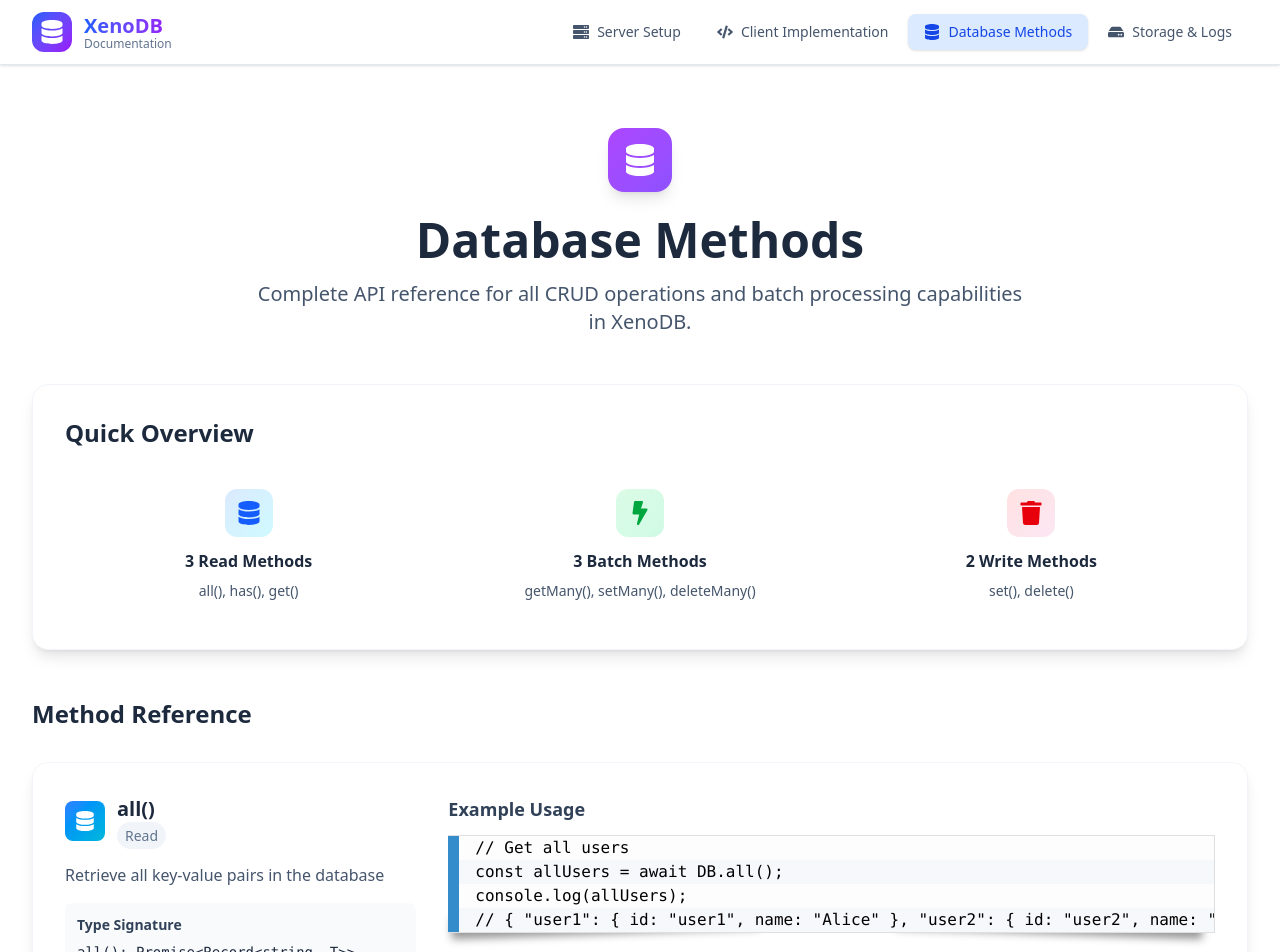
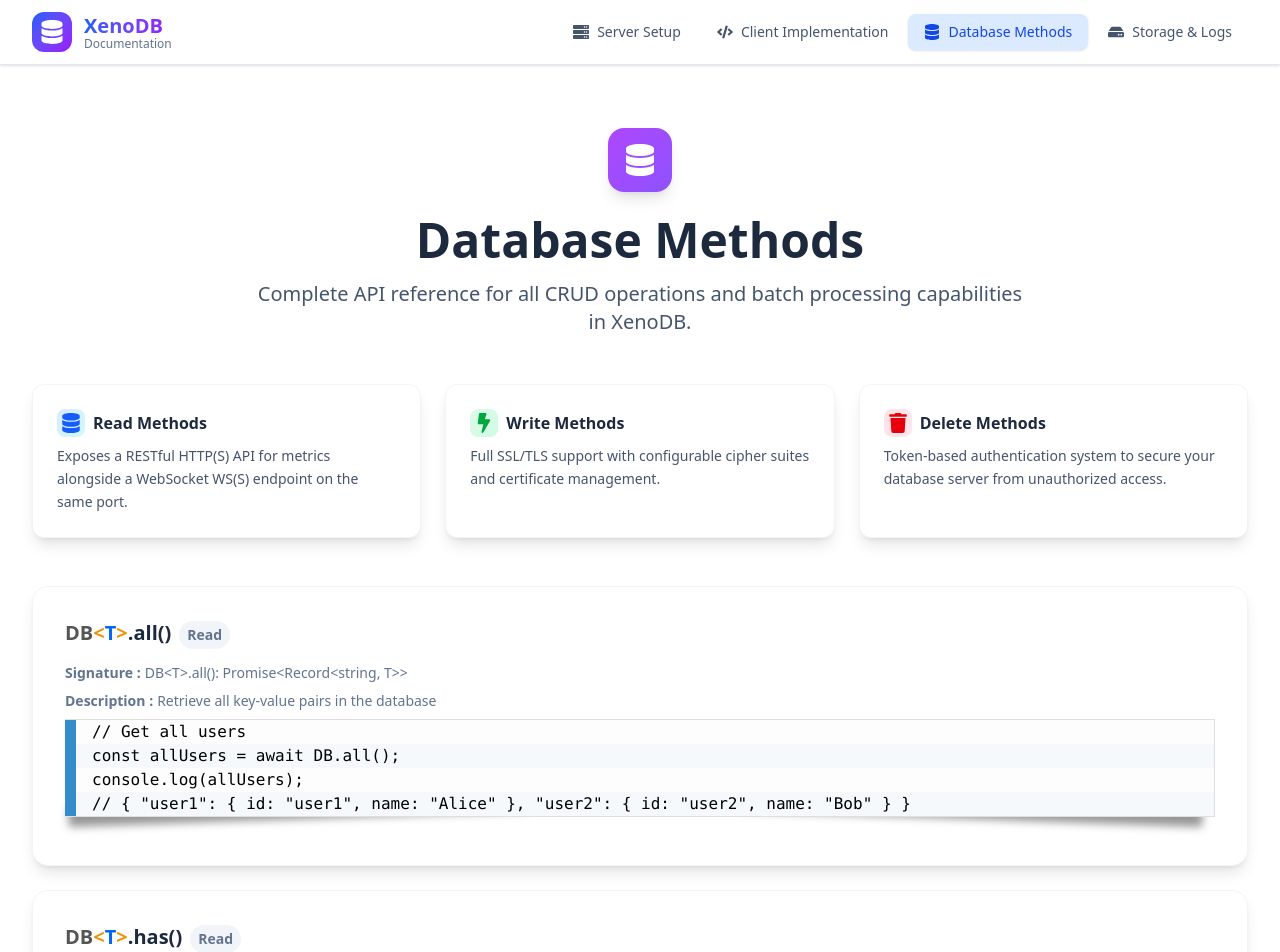
Before and after one commit to xenoDB/xenoSite, a React (Vite) app: page /database-methods in a window 1280 px wide. Shown: the top 952 px of the page. Built offline with nearby package versions, Linux system fonts and the light colour scheme.

Commit message:
Upd dbMethods page

```diff
--- a/src/pages/DatabaseMethods.tsx
+++ b/src/pages/DatabaseMethods.tsx
@@ -1,10 +1,7 @@
-import useScrollRestoration from "../hooks/RetainScroll";
+import { FaBolt, FaDatabase, FaTrash, FaUsers } from "react-icons/fa";
 import CodeBlock from "../utilities/CodeBlock";
-import { FaDatabase, FaTrash, FaUsers, FaBolt } from "react-icons/fa";
 
 export default function DatabaseMethods() {
-  useScrollRestoration();
-
   const methods = [
     {
       name: "all()",
@@ -115,49 +112,104 @@ console.log(\`Deleted \${deletedCount} out of \${results.length} users\`);`,
     },
   ];
 
-  const categoryColors = {
-    Read: "from-blue-500 to-cyan-500",
-    Write: "from-green-500 to-emerald-500",
-    Delete: "from-red-500 to-pink-500",
-    "Batch Read": "from-purple-500 to-violet-500",
-    "Batch Write": "from-orange-500 to-amber-500",
-    "Batch Delete": "from-rose-500 to-red-500",
-  };
+  const readIcon = (
+    <div className="w-7 h-7 bg-gradient-to-br from-blue-100 to-cyan-100 rounded-lg flex items-center justify-center mb-2">
+      <FaDatabase className="w-5 h-5 text-blue-600" />
+    </div>
+  );
 
-  const performanceExample = `// Example: Efficient batch operations
-const userIds = ["user1", "user2", "user3", "user4", "user5"];
+  const writeIcon = (
+    <div className="w-7 h-7 bg-gradient-to-br from-green-100 to-emerald-100 rounded-lg flex items-center justify-center mb-2">
+      <FaBolt className="w-5 h-5 text-green-600" />
+    </div>
+  );
 
-// ❌ Inefficient: Multiple individual requests
-const users1 = [];
-for (const id of userIds) {
-  const user = await DB.get(id);
-  users1.push(user);
-}
+  const deleteIcon = (
+    <div className="w-7 h-7 bg-gradient-to-br from-red-100 to-pink-100 rounded-lg flex items-center justify-center mb-2">
+      <FaTrash className="w-5 h-5 text-red-600" />
+    </div>
+  );
 
-// ✅ Efficient: Single batch request
-const users2 = await DB.getMany(userIds);
-
-// Performance improvement: ~5x faster for 5 items
-// Scales even better with more items`;
-
-  const errorHandlingExample = `// Example: Proper error handling
-try {
-  // Create user with validation
-  const user = await DB.set("user123", {
-    id: "user123",
-    name: "Alice Smith",
-    email: "alice@example.com",
-    age: 30
+  const features = [
+    {
+      icon: readIcon,
+      title: "Read Methods",
+      description:
+        "Exposes a RESTful HTTP(S) API for metrics alongside a WebSocket WS(S) endpoint on the same port.",
+    },
+    {
+      icon: writeIcon,
+      title: "Write Methods",
+      description:
+        "Full SSL/TLS support with configurable cipher suites and certificate management.",
+    },
+    {
+      icon: deleteIcon,
+      title: "Delete Methods",
+      description:
+        "Token-based authentication system to secure your database server from unauthorized access.",
+    },
+  ].map((feature, index) => {
+    {
+      return (
+        <div
+          key={index}
+          className="bg-white rounded-xl p-6 shadow-lg border border-slate-100"
+        >
+          <div className="flex items-center justify-left gap-2">
+            {feature.icon}
+            <h3 className="font-semibold text-slate-800 mb-2">
+              {feature.title}
+            </h3>
+          </div>
+          <p className="text-sm text-slate-600 leading-relaxed">
+            {feature.description}
+          </p>
+        </div>
+      );
+    }
   });
 
-  console.log("User created:", user);
-} catch (error) {
-  if (error.message.includes("validation")) {
-    console.error("Invalid user data:", error.message);
-  } else {
-    console.error("Database error:", error);
+  function T(method: {
+    icon: any;
+    name: string;
+    example: string;
+    category: string;
+    signature: string;
+    description: string;
+  }) {
+    const card = (
+      <div className="bg-white rounded-2xl p-8 shadow-lg border border-slate-100 mb-6">
+        <div className="flex items-center justify-left gap-2">
+          {method.icon}
+          <h3 className="text-xl font-bold text-slate-800 mb-2">
+            <span className="text-[#555555]">DB</span>
+            <span className="text-[#ED9302]">{"<"}</span>
+            <span className="text-[#0269ED]">{"T"}</span>
+            <span className="text-[#ED9302]">{">"}</span>.{method.name}
+          </h3>
+          <div className="text-sm  font-bold text-slate-500 bg-slate-100 px-2 py-1 rounded-full mb-1">
+            {method.category}
+          </div>
+        </div>
+
+        <div className="flex text-slate-600 mt-2 gap-1 flex-col sm:flex-row">
+          <div className="text-sm text-slate-500 font-bold">Signature :</div>
+          <div className="text-sm text-slate-500">
+            DB{"<T>"}.{method.signature}
+          </div>
+        </div>
+
+        <div className="flex text-slate-600 mt-2 mb-2 gap-1 flex-col sm:flex-row">
+          <div className="text-sm text-slate-500 font-bold">Description :</div>
+          <div className="text-sm text-slate-500">{method.description}</div>
+        </div>
+
+        <CodeBlock code={method.example} id="" language="typescript" />
+      </div>
+    );
+    return card;
   }
-}`;
 
   return (
     <div className="max-w-7xl mx-auto px-4 sm:px-6 lg:px-8 py-12">
@@ -175,178 +227,11 @@ try {
         </p>
       </div>
 
-      {/* Quick Overview */}
-      <div className="bg-white rounded-2xl p-8 shadow-lg border border-slate-100 mb-12">
-        <h2 className="text-2xl font-bold text-slate-800 mb-6">
-          Quick Overview
-        </h2>
-        <div className="grid md:grid-cols-3 gap-6">
-          <div className="text-center p-4">
-            <div className="w-12 h-12 bg-gradient-to-br from-blue-100 to-cyan-100 rounded-xl flex items-center justify-center mx-auto mb-3">
-              <FaDatabase className="w-6 h-6 text-blue-600" />
-            </div>
-            <h3 className="font-semibold text-slate-800 mb-2">
-              3 Read Methods
-            </h3>
-            <p className="text-sm text-slate-600">all(), has(), get()</p>
-          </div>
-          <div className="text-center p-4">
-            <div className="w-12 h-12 bg-gradient-to-br from-green-100 to-emerald-100 rounded-xl flex items-center justify-center mx-auto mb-3">
-              <FaBolt className="w-6 h-6 text-green-600" />
-            </div>
-            <h3 className="font-semibold text-slate-800 mb-2">
-              3 Batch Methods
-            </h3>
-            <p className="text-sm text-slate-600">
-              getMany(), setMany(), deleteMany()
-            </p>
-          </div>
-          <div className="text-center p-4">
-            <div className="w-12 h-12 bg-gradient-to-br from-red-100 to-pink-100 rounded-xl flex items-center justify-center mx-auto mb-3">
-              <FaTrash className="w-6 h-6 text-red-600" />
-            </div>
-            <h3 className="font-semibold text-slate-800 mb-2">
-              2 Write Methods
-            </h3>
-            <p className="text-sm text-slate-600">set(), delete()</p>
-          </div>
-        </div>
+      <div className="grid md:grid-cols-2 lg:grid-cols-3 gap-6 mb-12">
+        {features}
       </div>
 
-      {/* Method Reference */}
-      <div className="space-y-8 mb-12">
-        <h2 className="text-2xl font-bold text-slate-800">Method Reference</h2>
-
-        {methods.map((method, index) => {
-          const Icon = method.icon;
-          const gradientClass =
-            categoryColors[method.category as keyof typeof categoryColors];
-
-          return (
-            <div
-              key={index}
-              className="bg-white rounded-2xl p-8 shadow-lg border border-slate-100"
-            >
-              <div className="flex flex-col lg:flex-row lg:items-start lg:space-x-8">
-                <div className="lg:w-1/3 mb-6 lg:mb-0">
-                  <div className="flex items-center space-x-3 mb-4">
-                    <div
-                      className={`w-10 h-10 bg-gradient-to-br ${gradientClass} rounded-lg flex items-center justify-center`}
-                    >
-                      <Icon className="w-5 h-5 text-white" />
-                    </div>
-                    <div>
-                      <h3 className="text-xl font-bold text-slate-800">
-                        {method.name}
-                      </h3>
-                      <span className="text-sm text-slate-500 bg-slate-100 px-2 py-1 rounded-full">
-                        {method.category}
-                      </span>
-                    </div>
-                  </div>
-                  <p className="text-slate-600 mb-4">{method.description}</p>
-                  <div className="bg-slate-50 p-3 rounded-lg">
-                    <h4 className="text-sm font-semibold text-slate-700 mb-1">
-                      Type Signature
-                    </h4>
-                    <code className="text-sm text-slate-800">
-                      {method.signature}
-                    </code>
-                  </div>
-                </div>
-
-                <div className="lg:w-2/3">
-                  <h4 className="text-lg font-semibold text-slate-700 mb-3">
-                    Example Usage
-                  </h4>
-                  <CodeBlock
-                    code={method.example}
-                    language="typescript"
-                    id={`method-${index}`}
-                  />
-                </div>
-              </div>
-            </div>
-          );
-        })}
-      </div>
-
-      {/* Performance Tips */}
-      <div className="bg-white rounded-2xl p-8 shadow-lg border border-slate-100 mb-12">
-        <h2 className="text-2xl font-bold text-slate-800 mb-6">
-          Performance Optimization
-        </h2>
-        <p className="text-slate-600 mb-6">
-          Use batch operations when working with multiple keys to significantly
-          improve performance and reduce network overhead.
-        </p>
-        <CodeBlock
-          code={performanceExample}
-          language="typescript"
-          id="performance-example"
-        />
-        <div className="mt-6 grid md:grid-cols-2 gap-4">
-          <div className="p-4 bg-green-50 border border-green-200 rounded-xl">
-            <h4 className="font-semibold text-green-800 mb-2">
-              ✅ Best Practices
-            </h4>
-            <ul className="text-green-700 text-sm space-y-1">
-              <li>• Use batch methods for multiple operations</li>
-              <li>• Check existence with has() before get() if needed</li>
-              <li>• Handle null returns from get() and getMany()</li>
-              <li>• Use meaningful key naming conventions</li>
-            </ul>
-          </div>
-          <div className="p-4 bg-amber-50 border border-amber-200 rounded-xl">
-            <h4 className="font-semibold text-amber-800 mb-2">
-              ⚠️ Performance Tips
-            </h4>
-            <ul className="text-amber-700 text-sm space-y-1">
-              <li>• Batch operations are ~5-10x faster</li>
-              <li>• Limit batch sizes to 100-1000 items</li>
-              <li>• Use all() sparingly for large databases</li>
-              <li>• Consider pagination for large result sets</li>
-            </ul>
-          </div>
-        </div>
-      </div>
-
-      {/* Error Handling */}
-      <div className="bg-white rounded-2xl p-8 shadow-lg border border-slate-100">
-        <h2 className="text-2xl font-bold text-slate-800 mb-6">
-          Error Handling
-        </h2>
-        <p className="text-slate-600 mb-6">
-          All database methods return Promises and should be wrapped in
-          try-catch blocks for proper error handling.
-        </p>
-        <CodeBlock
-          code={errorHandlingExample}
-          language="typescript"
-          id="error-handling"
-        />
-        <div className="mt-6 p-4 bg-blue-50 border border-blue-200 rounded-xl">
-          <h4 className="font-semibold text-blue-800 mb-2">💡 Error Types</h4>
-          <ul className="text-blue-700 text-sm space-y-1">
-            <li>
-              • <strong>Validation errors:</strong> When using Zod schemas and
-              data doesn't match
-            </li>
-            <li>
-              • <strong>Network errors:</strong> Connection issues or server
-              unavailability
-            </li>
-            <li>
-              • <strong>Timeout errors:</strong> Operations taking longer than
-              2.5 seconds
-            </li>
-            <li>
-              • <strong>Authentication errors:</strong> Invalid or missing auth
-              tokens
-            </li>
-          </ul>
-        </div>
-      </div>
+      {methods.map(T)}
     </div>
   );
 }
```
